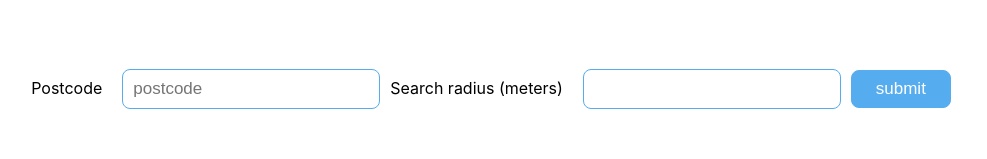
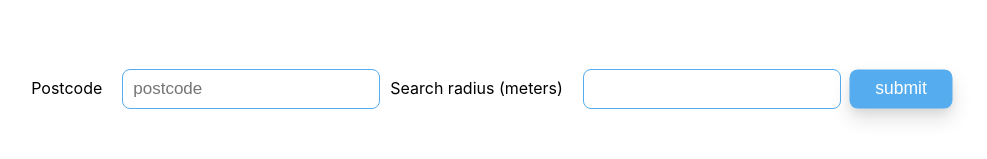
Before and after one commit to Tracht/pcw, a React (Create React App) app: page / in a window 1280 px wide. In both pictures the pointer is over the button "submit". Shown: the part 175-334 px from the top of the page, without its empty margins (149-1136 px from the left). Built offline with nearby package versions, Linux system fonts and the light colour scheme.

Commit message:
Button pops out on hover

```diff
--- a/src/components/searchForm/searchForm.css
+++ b/src/components/searchForm/searchForm.css
@@ -21,6 +21,13 @@
     width: 100px;
     background: #55ACEE;
     color: white;
+    transition: .1s ease-in-out;
+}
+
+
+.search-form button:hover{
+    transform: scale(1.03);
+    box-shadow: 0 10px 20px rgba(0,0,0,.12), 0 4px 8px rgba(0,0,0,.06);
 }
 
 .search-form input {
```
